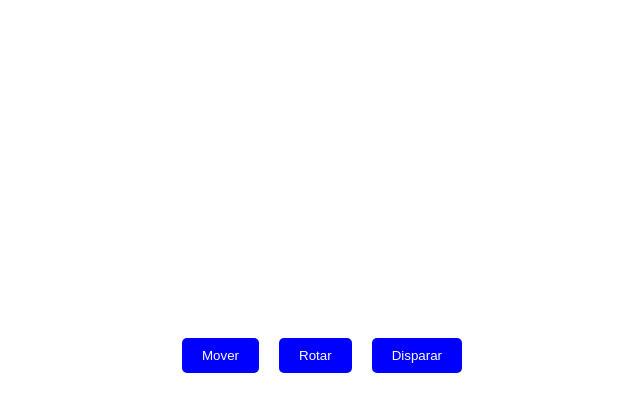
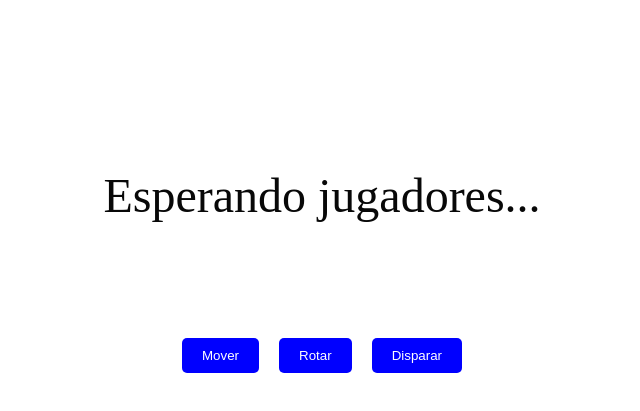
Before and after one commit to aluqmor/tamaGame, a website with bundled scripts: page cliente/index.html in a window 1280 px wide. Shown: the part 5-416 px from the top of the page, without its empty margins (318-958 px from the left). Built offline with nearby package versions, Linux system fonts and the light colour scheme; files whose address does not match are found by name.

Commit message:
mensaje de esperando jugadores

```diff
--- a/cliente/assets/css/ui.css
+++ b/cliente/assets/css/ui.css
@@ -65,3 +65,13 @@
     z-index: 2000;
     font-weight: 600;
 }
+
+#waitingMessage {
+    position: fixed;
+    top: 25%;
+    left: 50%;
+    transform: translate(-50%, -50%);
+    font-size: 3rem;
+    color: #080808;
+    z-index: 2000;
+}
--- a/cliente/src/UIv1.js
+++ b/cliente/src/UIv1.js
@@ -8,7 +8,15 @@ UIv1.currentBoard = null;
 UIv1.initUI = () => {
     const base = document.getElementById(UIv1.uiElements.board);
     base.classList.add("board");
+    UIv1.waitingMessage();
     UIv1.drawControls();
+}
+
+UIv1.waitingMessage = () => {
+    const message = document.createElement("div");
+    message.id = "waitingMessage";
+    message.textContent = "Esperando jugadores...";
+    document.body.appendChild(message);
 }
 
 UIv1.drawBoard = (board) => {
@@ -34,6 +42,10 @@ UIv1.drawBoard = (board) => {
                 easing: 'easeInOutQuad'
             });
         }));
+        const waiting = document.getElementById("waitingMessage");
+        if (waiting) {
+            waiting.remove();
+        }
     }
 }
 
```
